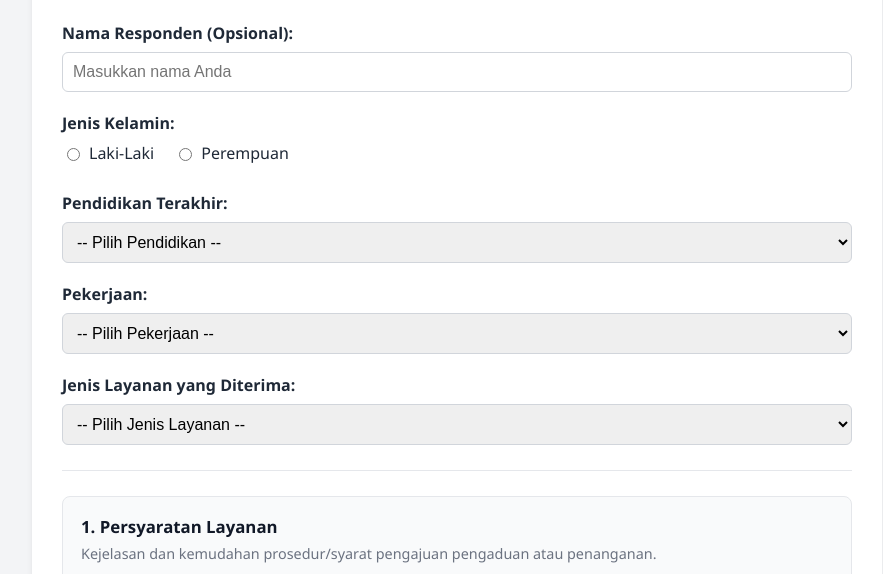
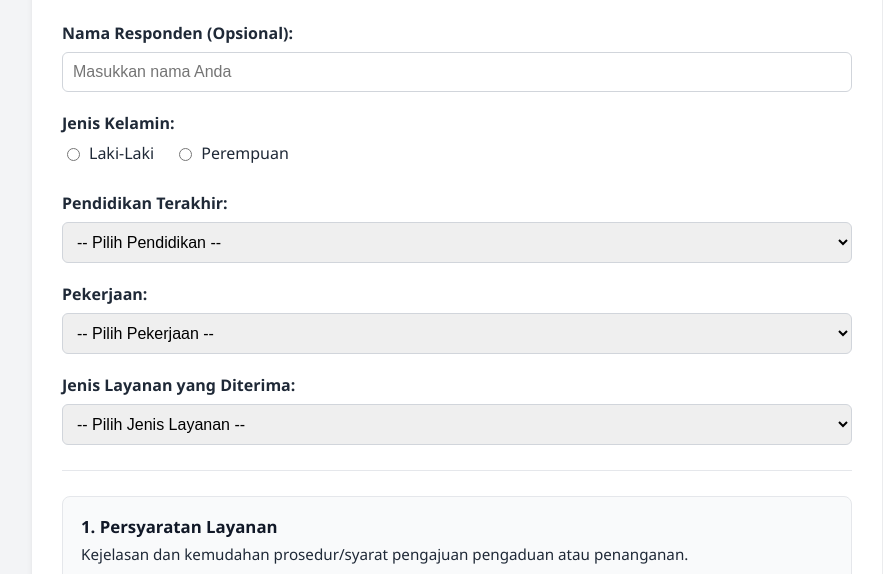
Before and after one commit to satpolppmesuji7-png/SKM-SATPOLPPDAMKATMAT-MESUJI, a plain HTML site: page index.html in a window 1280 px wide. Shown: the part 216-790 px from the top of the page, without its empty margins (183-1066 px from the left). Drawn offline with nearby package versions, Linux system fonts and the light colour scheme.

Commit message:
Update index.html

```diff
--- a/index.html
+++ b/index.html
@@ -109,10 +109,11 @@
             color: #111827;
         }
         .question-desc {
-            font-size: 0.9rem;
-            color: #6b7280;
-            margin-bottom: 14px;
-        }
+    font-size: 0.95rem;
+    color: #1f2937; /* Warna abu-abu sangat tua agar jelas terbaca */
+    margin-bottom: 14px;
+    font-weight: 500;
+}
         .options {
             display: flex;
             justify-content: space-between;
@@ -318,7 +319,7 @@
 
 <script>
     // Data Pertanyaan Lengkap dengan Deskripsi Penjelasan (Sesuai Foto)
-    const questions = [
+   const questions = [
         { id: 'u1', title: '1. Persyaratan Layanan', desc: 'Kejelasan dan kemudahan prosedur/syarat pengajuan pengaduan atau penanganan.' },
         { id: 'u2', title: '2. Sistem, Mekanisme, dan Prosedur', desc: 'Kemudahan tata cara dan alur pelayanan dari awal hingga selesai.' },
         { id: 'u3', title: '3. Waktu Tanggap (Response Time)', desc: 'Kecepatannya petugas tiba di lokasi bencana/pengaduan setelah laporan diterima.' },
```
